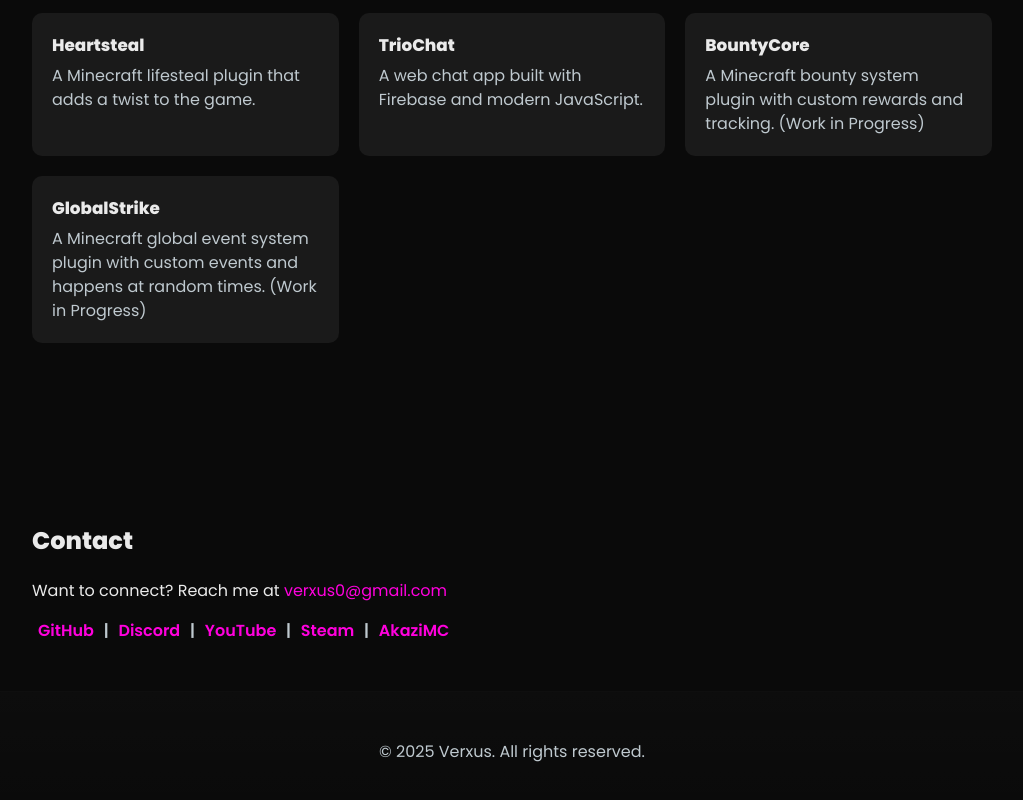
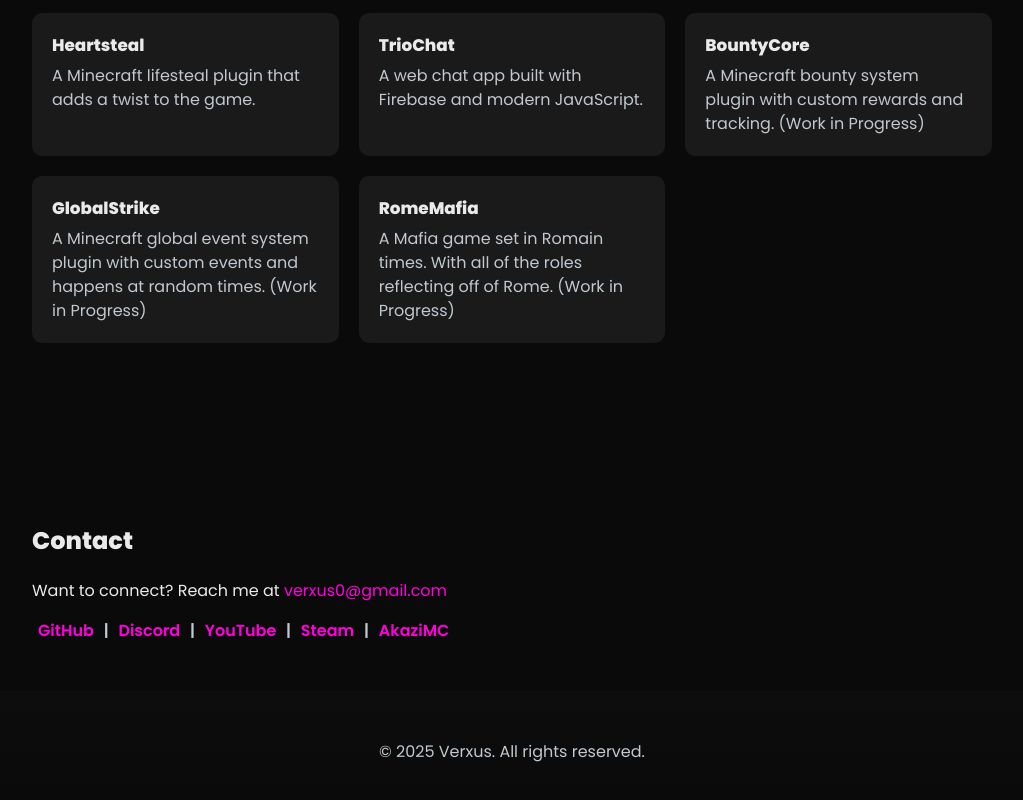
Before and after one commit to FliperTail/verxus.me, a plain HTML site: page index.html in a window 1280 px wide. Shown: the part 1574-2374 px from the top of the page, without its empty margins (128-1151 px from the left). Drawn offline with Linux system fonts and the light colour scheme.

Commit message:
New project listing.

```diff
--- a/index.html
+++ b/index.html
@@ -68,6 +68,10 @@
       <h3>GlobalStrike</h3>
       <p>A Minecraft global event system plugin with custom events and happens at random times. (Work in Progress)</p>
     </a>
+    <a href="about:blank" class="project-card" target="_blank">
+      <h3>RomeMafia</h3>
+      <p>A Mafia game set in Romain times. With all of the roles reflecting off of Rome. (Work in Progress)</p>
+    </a>
   </div>
 </section>
 
```
